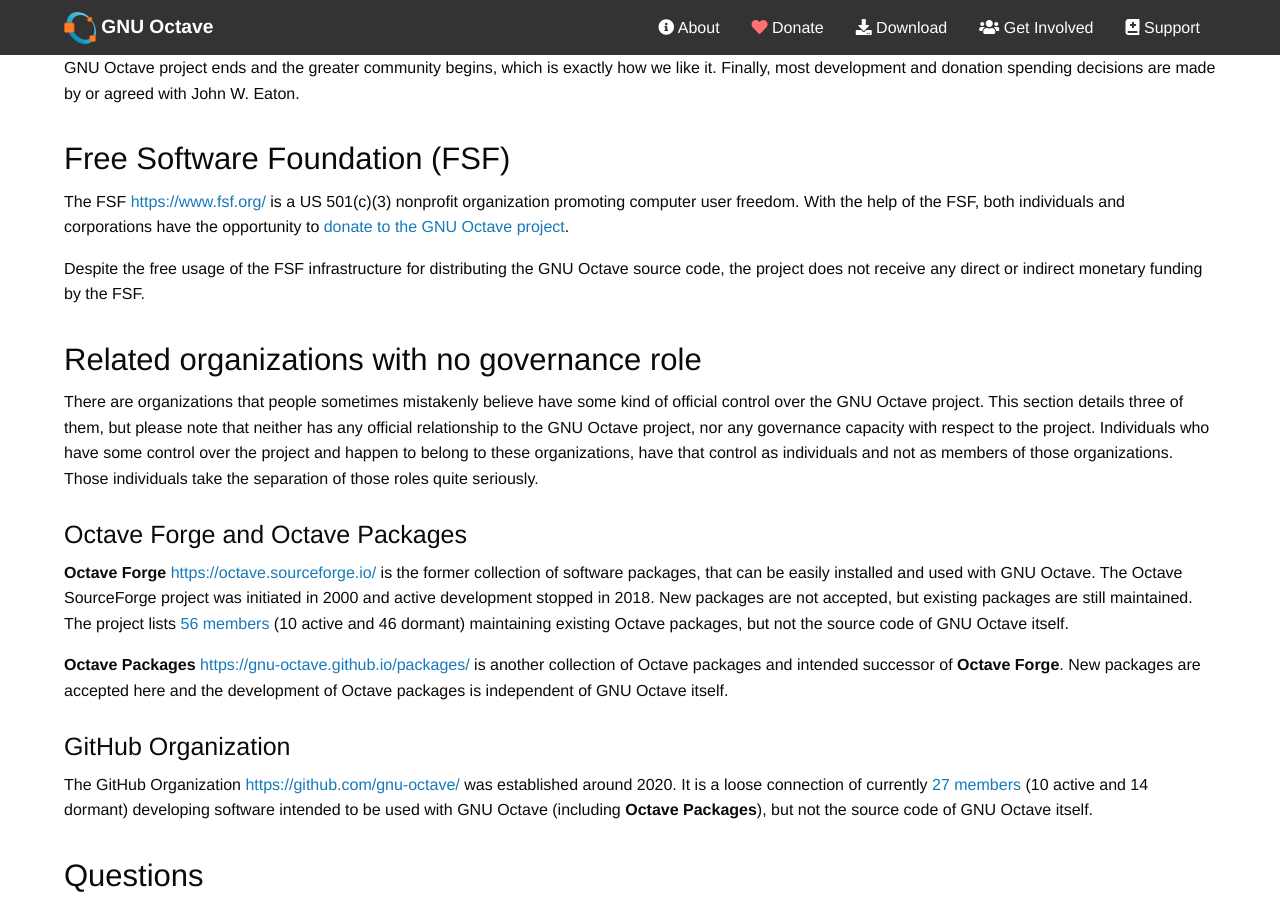
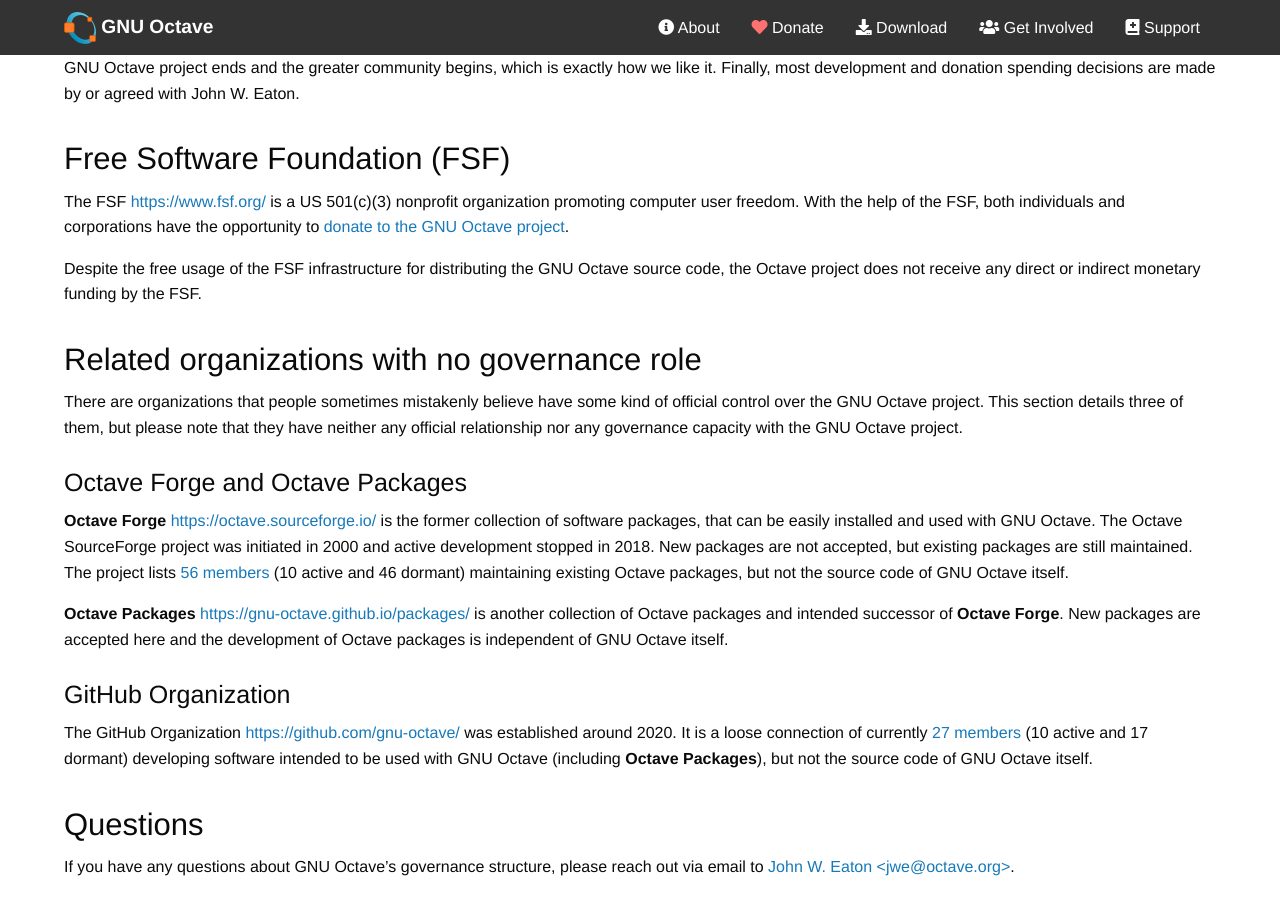
Before and after one commit to gnu-octave/gnu-octave.github.io, a Jekyll site: the page built from pages/governance.md, in a window 1280 px wide and 900 px high, scrolled down 310 px. Built offline with Jekyll 4.4.1, drawn with Linux system fonts in a browser that asks for light colours; nearby versions of some CDN libraries.

Commit message:
* governance.md: improve text

```diff
--- a/pages/governance.md
+++ b/pages/governance.md
@@ -40,7 +40,7 @@
 
 Despite the free usage of the FSF infrastructure for distributing
 the GNU Octave source code,
-the project does not receive any direct or indirect
+the Octave project does not receive any direct or indirect
 monetary funding by the FSF.
 
 ### Related organizations with no governance role
@@ -48,13 +48,8 @@
 There are organizations that people sometimes mistakenly believe
 have some kind of official control over the GNU Octave project.
 This section details three of them,
-but please note that neither has any official relationship
-to the GNU Octave project,
-nor any governance capacity with respect to the project.
-Individuals who have some control over the project
-and happen to belong to these organizations,
-have that control as individuals and not as members of those organizations.
-Those individuals take the separation of those roles quite seriously.
+but please note that they have neither any official relationship
+nor any governance capacity with the GNU Octave project.
 
 #### Octave Forge and Octave Packages
 
@@ -78,7 +73,7 @@
 was established around 2020.
 It is a loose connection of currently
 [27 members](https://github.com/orgs/gnu-octave/people)
-(10 active and 14 dormant)
+(10 active and 17 dormant)
 developing software intended to be used with GNU Octave
 (including **Octave Packages**),
 but not the source code of GNU Octave itself.
```
